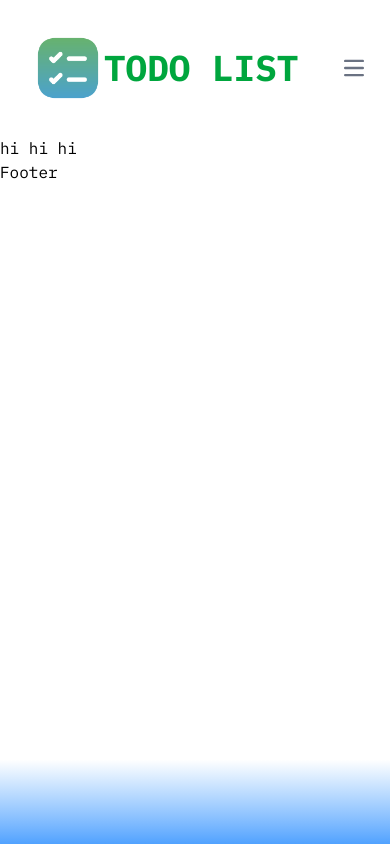
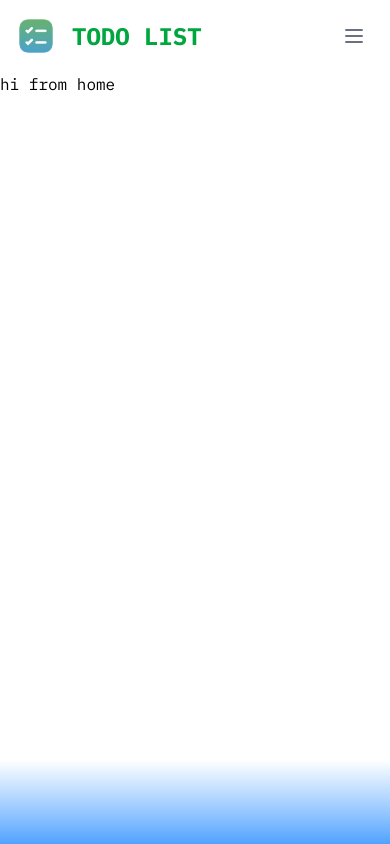
Before and after one commit to salimxfardeheb/todo-list, a Next.js app: page /home in a window 390 px wide. Built offline with nearby package versions, Linux system fonts and the light colour scheme.

Commit message:
fix navbar to responsive

```diff
--- a/app/components/navBar.tsx
+++ b/app/components/navBar.tsx
@@ -1,51 +1,59 @@
 'use client'
 import Link from "next/link";
 import { usePathname } from "next/navigation";
-import React from "react";
+import React, { useState } from "react";
 
 const NavBar = () => {
-  const currentPath = usePathname()
+  const currentPath = usePathname();
+  const [isOpen, setIsOpen] = useState(false);
+
   const links = [
     { label: "work from home", href: "/home" },
     { label: "work from netbox", href: "/netbox" },
   ];
+
   return (
-    <nav className="flex items-center justify-between p-4">
-      {/* logo */}
-      <Link href="/" className="flex md:justify-center items-center m-4 md:gap-4">
-        <img src="/checklist.png" alt="check-list-logo" className="max-w-18" />
-        <p className="text-4xl font-extrabold text-green-600">TODO LIST</p>
-      </Link>
-      <ul className="md:flex flex-col md:flex-row gap-8 mx-20 text-xl font-black hidden text-green-900">
-        {links.map((link) => (
-          <Link
-          key={link.href}
-          href={link.href} className={`${link.href === currentPath ? 'text-green-500' : 'text-green-800'} hover:text-blue-700 transition-colors`}>{link.label}</Link>
-        ))}
-      </ul>
-      <button
-        data-collapse-toggle="navbar-default"
-        type="button"
-        className="inline-flex items-center p-2 w-10 h-10 justify-center text-sm text-gray-500 rounded-lg md:hidden hover:bg-gray-100 focus:outline-none focus:ring-2 focus:ring-gray-200 dark:text-gray-400 dark:hover:bg-gray-700 dark:focus:ring-gray-600"
-        aria-controls="navbar-default"
-        aria-expanded="false"
-      >
-        <svg
-          className="w-5 h-5"
-          aria-hidden="true"
-          xmlns="http://www.w3.org/2000/svg"
-          fill="none"
-          viewBox="0 0 17 14"
+    <nav className="flex flex-col md:flex-row items-center justify-between py-4 bg-white">
+      {/* Logo */}
+      <div className="flex justify-between items-center w-full md:w-auto px-4">
+        <Link href="/" className="flex items-center gap-4">
+          <img src="/checklist.png" alt="check-list-logo" className="w-10 h-10" />
+          <p className="text-2xl font-extrabold text-green-600">TODO LIST</p>
+        </Link>
+
+        {/* Burger Button */}
+        <button
+          type="button"
+          className="md:hidden inline-flex items-center p-2 text-sm text-gray-500 rounded-lg hover:bg-gray-100 focus:outline-none"
+          onClick={() => setIsOpen(!isOpen)}
         >
-          <path
+          <svg
+            className="w-6 h-6"
+            fill="none"
             stroke="currentColor"
-            stroke-linecap="round"
-            stroke-linejoin="round"
-            stroke-width="2"
-            d="M1 1h15M1 7h15M1 13h15"
-          />
-        </svg>
-      </button>
+            strokeWidth="2"
+            viewBox="0 0 24 24"
+          >
+            <path strokeLinecap="round" strokeLinejoin="round" d="M4 6h16M4 12h16M4 18h16" />
+          </svg>
+        </button>
+      </div>
+
+      {/* Navigation Links */}
+      <div className={`${isOpen ? "flex" : "hidden"} md:block w-full md:w-auto justify-center mt-6 border-b md:border-0 pb-6 px-12`}>
+        <ul className="flex flex-col md:flex-row gap-4 md:gap-8 mt-4 md:mt-0 text-xl font-black text-green-900">
+          {links.map((link) => (
+            <li key={link.href} className="pb-2">
+              <Link
+                href={link.href}
+                className={`${link.href === currentPath ? 'text-green-500' : 'text-green-800'} hover:text-blue-700 transition-colors`}
+              >
+                {link.label}
+              </Link>
+            </li>
+          ))}
+        </ul>
+      </div>
     </nav>
   );
 };
--- a/app/home/page.tsx
+++ b/app/home/page.tsx
@@ -3,7 +3,7 @@ import React from 'react'
 const page = () => {
   return (
     <div>
-      hi hi hi
+      hi from home
     </div>
   )
 }
--- a/app/layout.tsx
+++ b/app/layout.tsx
@@ -4,7 +4,6 @@ import { IBM_Plex_Mono } from "next/font/google";
 import "./globals.css";
 
 import NavBar from "./components/navBar";
-import Footer from "./components/footer";
 
 const ibmPlexMono = IBM_Plex_Mono({
   subsets: ["latin"],
@@ -34,7 +33,6 @@ export default function RootLayout({
       <body className={`${ibmPlexMono.className} antialiased min-h-screen bg-linear-to-b from-90% from-white to-blue-400`}>
         <NavBar/>
         <main>{children}</main>
-        <Footer/>
         </body>
     </html>
   );
```
